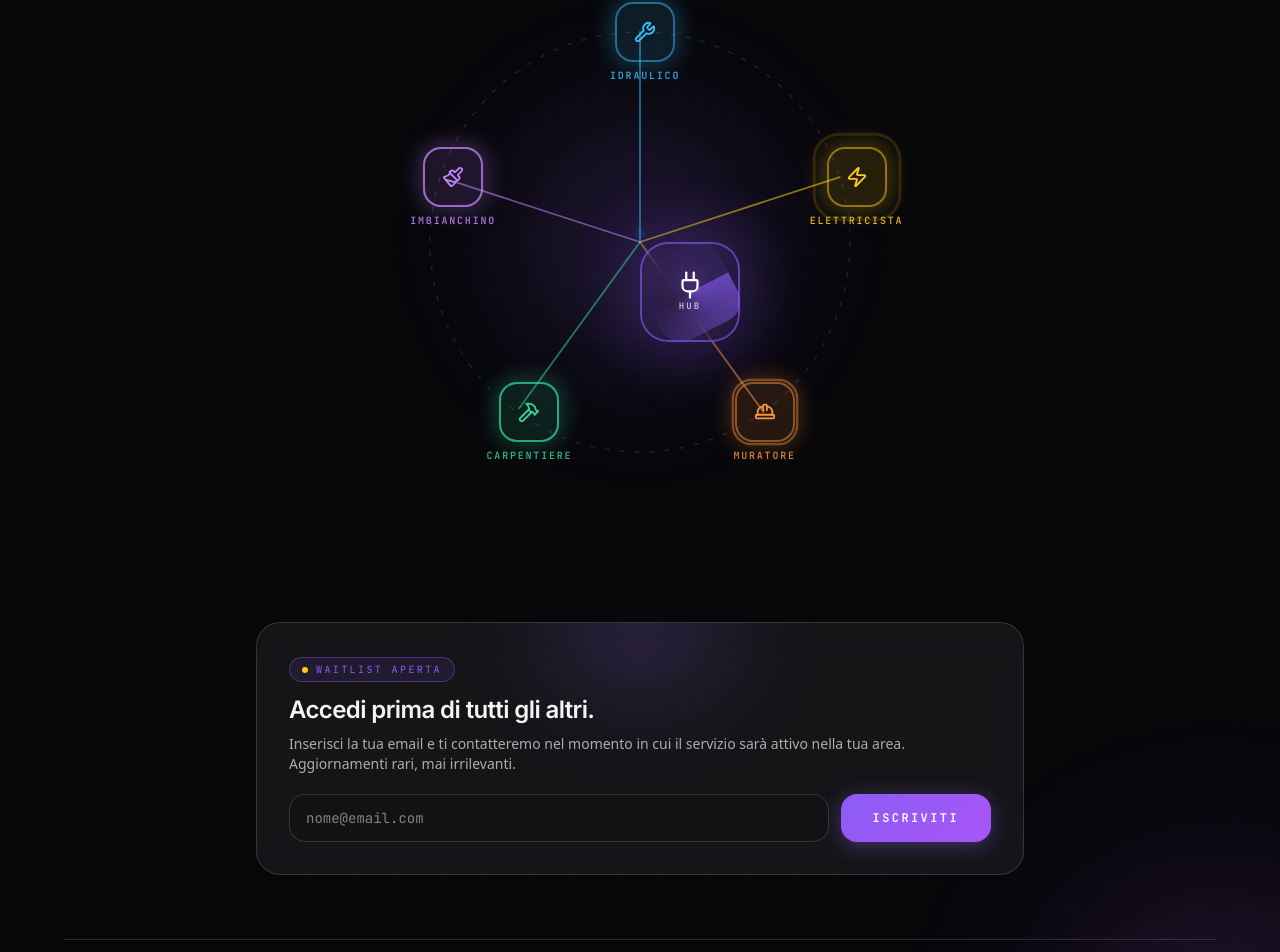
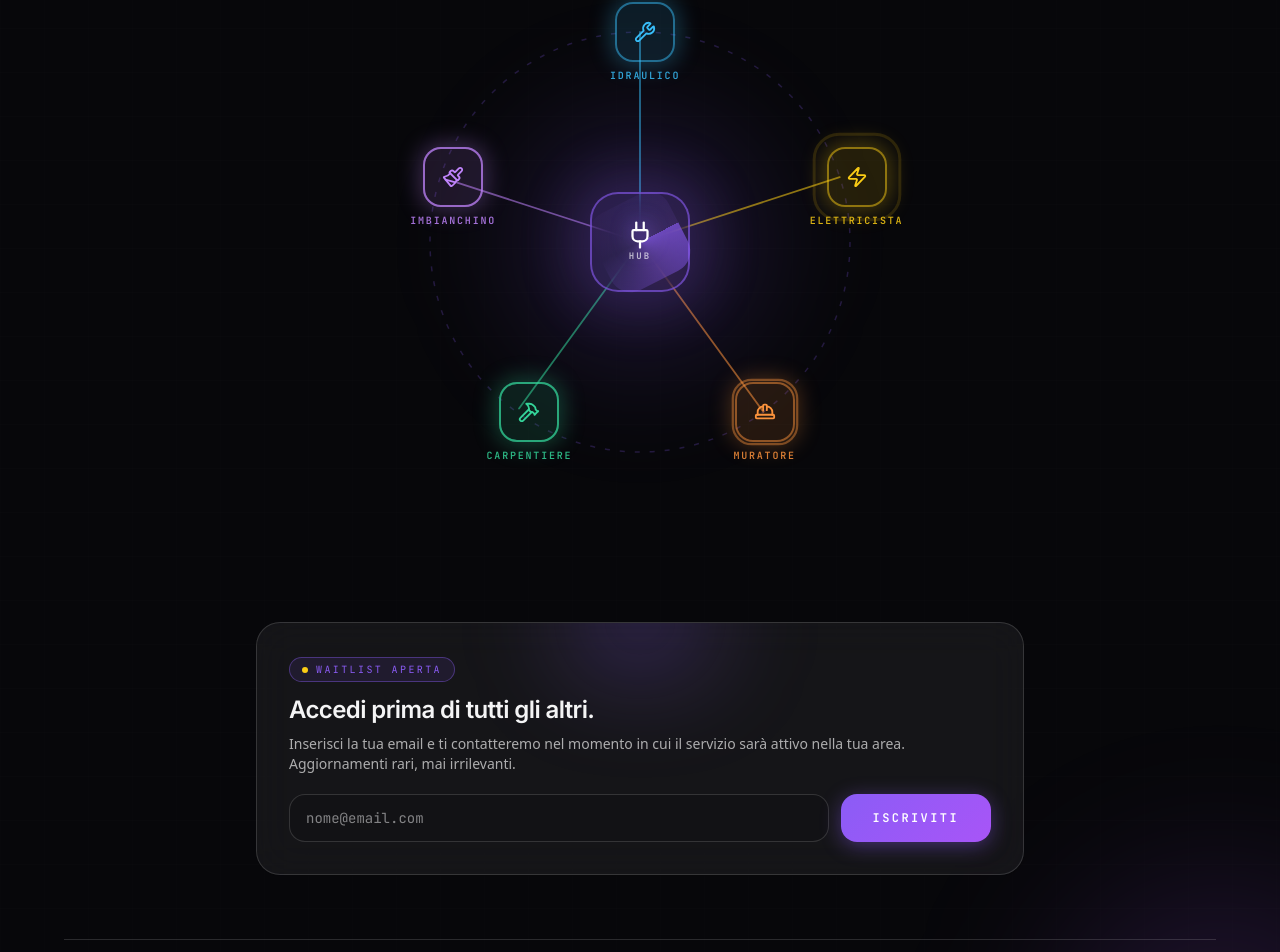
Before and after one commit to pluggers-it/pluggers-landing, a Next.js app: page / in a window 1280 px wide. Shown: the part 720-1672 px from the top of the page. Built offline with nearby package versions, Linux system fonts and the light colour scheme.

Commit message:
fix hub alignment by adjusting centering math in CSS

```diff
--- a/app/globals.css
+++ b/app/globals.css
@@ -88,7 +88,8 @@ body {
   position: absolute;
   top: 50%;
   left: 50%;
-  transform: translate(-50%, -50%);
+  margin-left: -50px;  /* -HUB_SIZE / 2 */
+  margin-top: -50px;
   z-index: 10;
 }
 
```
